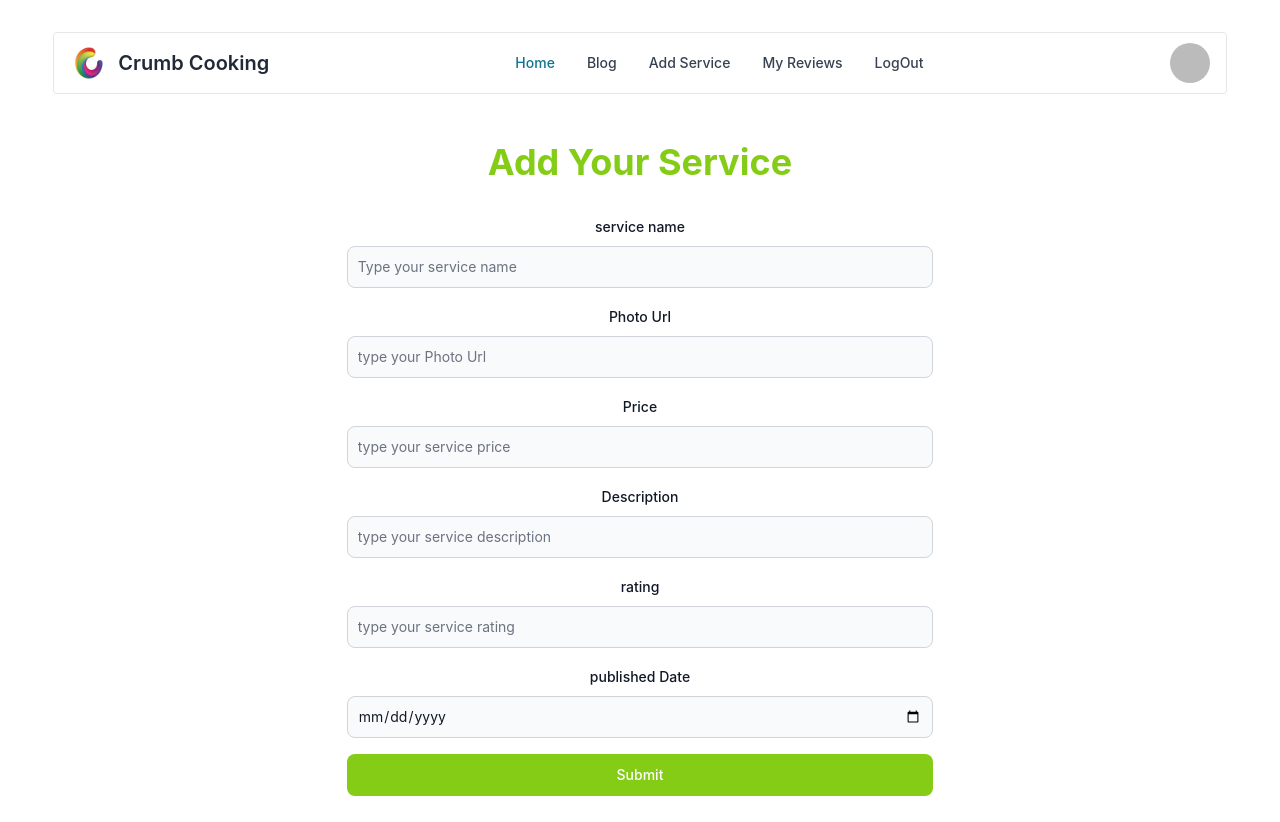
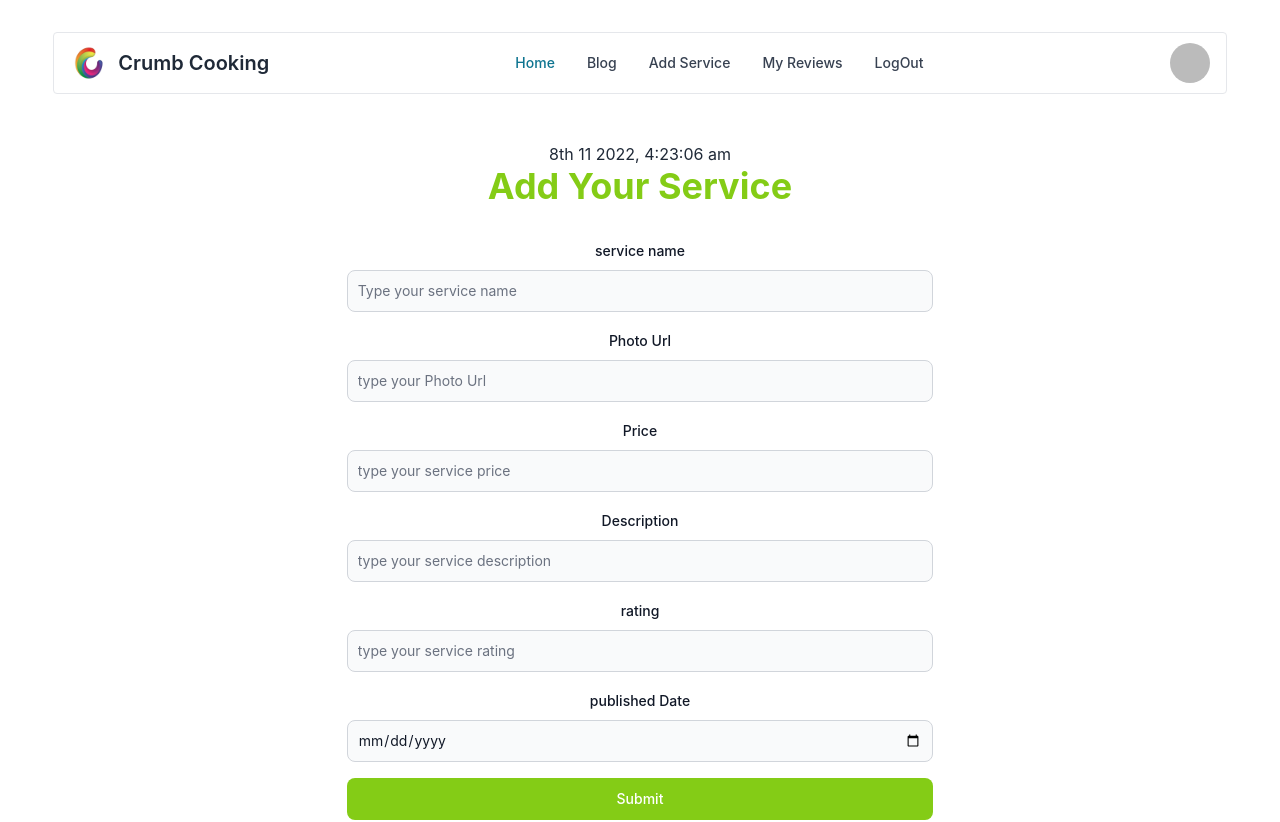
Before and after one commit to nasar06/crumb-cooking-client, a React (Create React App) app: page /addService in a window 1280 px wide. Shown: the top 822 px of the page. Built offline with nearby package versions, Linux system fonts and the light colour scheme; no server answers; sample sign-in values are in the browser's storage.

Commit message:
service sort added

```diff
--- a/package.json
+++ b/package.json
@@ -10,6 +10,8 @@
     "firebase": "^9.13.0",
     "flowbite": "^1.5.3",
     "flowbite-react": "^0.3.4",
+    "moment": "^2.29.4",
+    "moment-timezone": "^0.5.38",
     "react": "^18.2.0",
     "react-dom": "^18.2.0",
     "react-helmet-async": "^1.3.0",
--- a/src/Pages/AddServices/AddServices.js
+++ b/src/Pages/AddServices/AddServices.js
@@ -2,6 +2,8 @@ import { Button, Label, TextInput } from 'flowbite-react';
 import { ToastContainer, toast } from 'react-toastify';
 import 'react-toastify/dist/ReactToastify.css';
 import { Helmet } from 'react-helmet-async';
+import moment from 'moment';
+
 
 const AddServices = () => {
 
@@ -15,6 +17,7 @@ const AddServices = () => {
         const description = form.description.value;
         const rating = form.rating.value;
         const published = form.published.value;
+        const time = moment().format('Do MM YYYY, h:mm:ss a')
         //set service object
         const serviceInfo = {
             name,
@@ -22,7 +25,8 @@ const AddServices = () => {
             price,
             description,
             rating,
-            published
+            published,
+            time
         }
         form.reset()
         //add service
@@ -48,6 +52,9 @@ const AddServices = () => {
             <Helmet>
                 <title>Add service</title>
             </Helmet>
+            <div>
+            {moment().format('Do MM YYYY, h:mm:ss a')}
+            </div>
             <div className='w-6/12 mx-auto mb-12'>
                 <h1 className='text-4xl font-bold mb-8 text-lime-500'>Add Your Service</h1>
                 <form onSubmit={handelAddService} className="flex flex-col gap-4">
--- a/src/Pages/Home/SpecialsOffer.js
+++ b/src/Pages/Home/SpecialsOffer.js
@@ -14,7 +14,7 @@ const SpecialsOffer = () => {
                     <p className="font-bold text-gray-600 text-left"># Recording starts with the patter of a summer.</p>
                     <p className="font-bold text-gray-600 text-left"># Drifting tone like that of a not-quite-tuned.</p>
                     <p className="font-bold text-gray-600 text-left"># Station rises and for a while drowns out the.</p>
-                    <button className="btn btn-primary mt-3">Order Now</button>
+                    <button className="btn bg-lime-500 mt-3">Order Now</button>
                 </div>
             </div>
         </div>
```
Also changed, not shown: src/Pages/MyReviews/MyReviews.js (line endings or trailing spaces), 1 other file (tests, documents, lock files or other folders).
